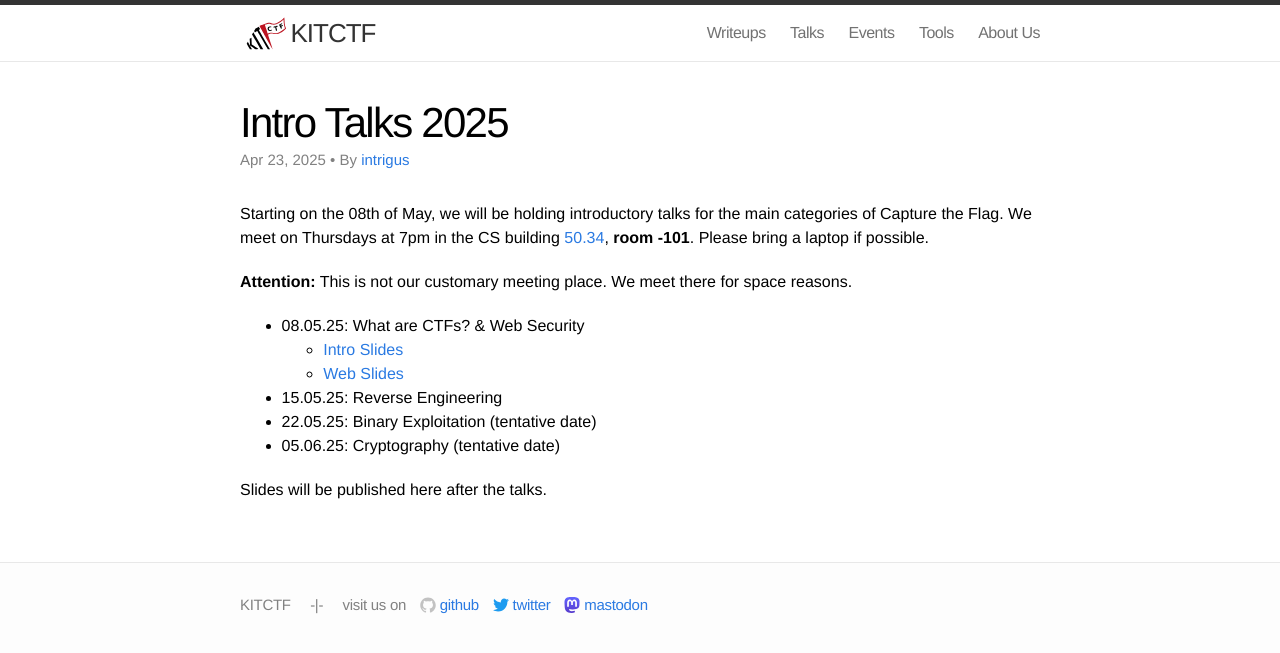
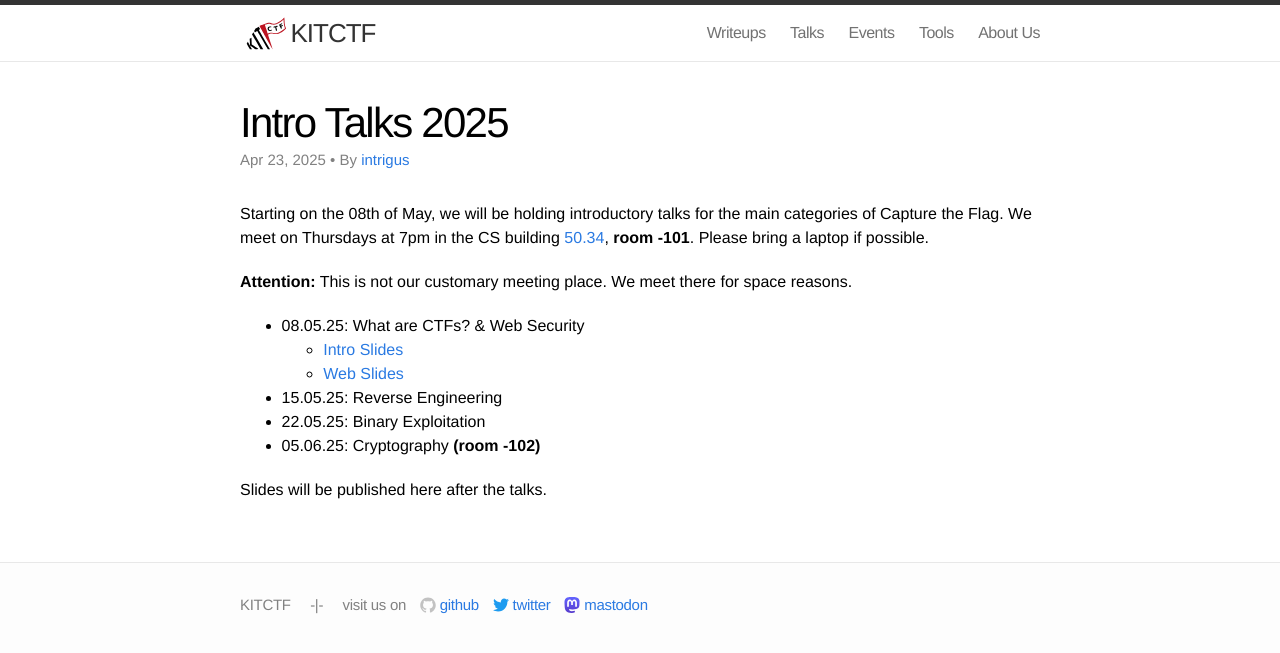
Before and after one commit to kitctf/www, a Jekyll site: the page built from _posts/2025-04-23-intro.md, in a window 1280 px wide. Shown: the top 653 px of the page. Built offline with Jekyll 4.4.1, drawn with Linux system fonts in a browser that asks for light colours.

Commit message:
Update 2025-04-23-intro.md (#105)
Remove "tentative" note on last two dates and add room information for June 05.

```diff
--- a/_posts/2025-04-23-intro.md
+++ b/_posts/2025-04-23-intro.md
@@ -16,7 +16,7 @@ We meet on Thursdays at 7pm in the CS building [50.34](https://www.kit.edu/campu
     * [Intro Slides](/talks/2025-05-08-intro/intro-25-ss.pdf)
     * [Web Slides](/talks/2025-05-08-web/web-25-ss.pdf)
  * 15.05.25: Reverse Engineering
- * 22.05.25: Binary Exploitation (tentative date)
- * 05.06.25: Cryptography (tentative date)
+ * 22.05.25: Binary Exploitation
+ * 05.06.25: Cryptography **(room -102)**
 
 Slides will be published here after the talks.
```
